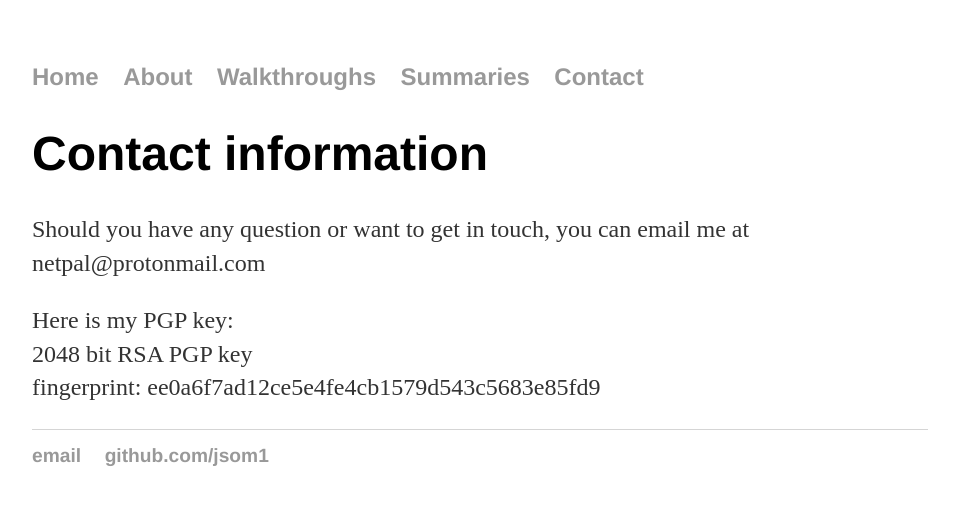
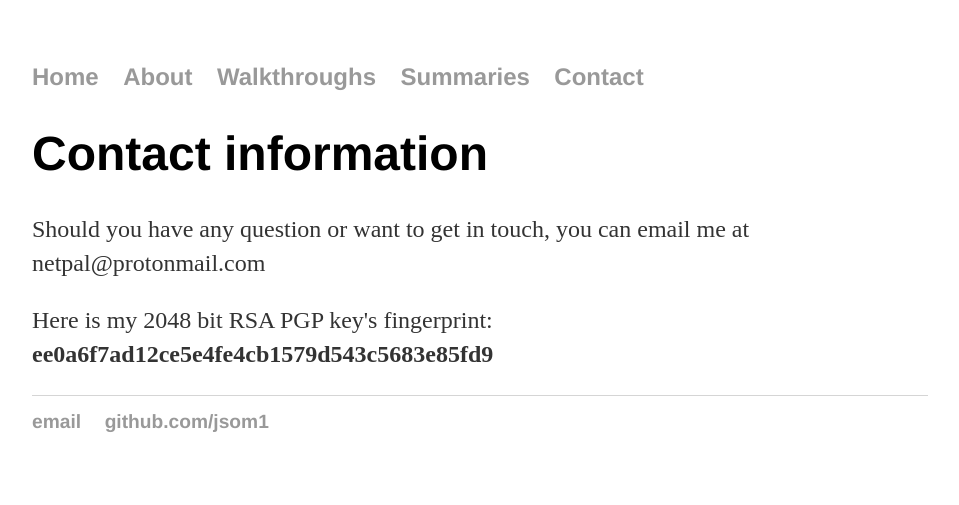
Before and after one commit to jsom1/jsom1.github.io, a Jekyll site: the page built from contact/index.html, in a window 1280 px wide. Shown: the top 505 px of the page, without its empty margins (160-1119 px from the left). Built offline with Jekyll 4.4.1, drawn with Linux system fonts in a browser that asks for light colours.

Commit message:
Update index.html

```diff
--- a/contact/index.html
+++ b/contact/index.html
@@ -8,11 +8,8 @@ title: Contact
 		Should you have any question or want to get in touch, you can email me at netpal@protonmail.com
 	</p>
 	<p>
-		Here is my PGP key:<br>
-		2048 bit RSA PGP key<br>
-		fingerprint: ee0a6f7ad12ce5e4fe4cb1579d543c5683e85fd9
+		Here is my 2048 bit RSA PGP key's fingerprint:<br>
+		<strong>ee0a6f7ad12ce5e4fe4cb1579d543c5683e85fd9</strong>
 	</p>
 
-
-
 </div>
```
